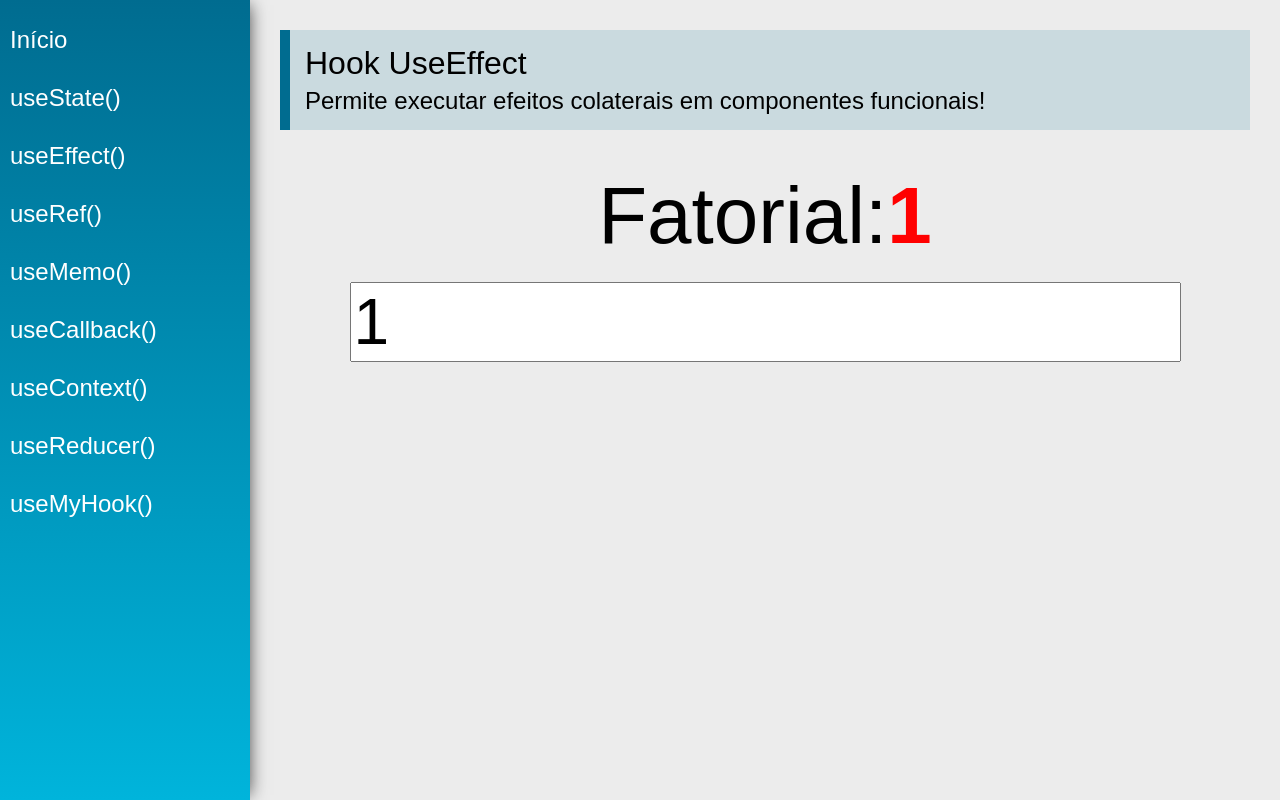
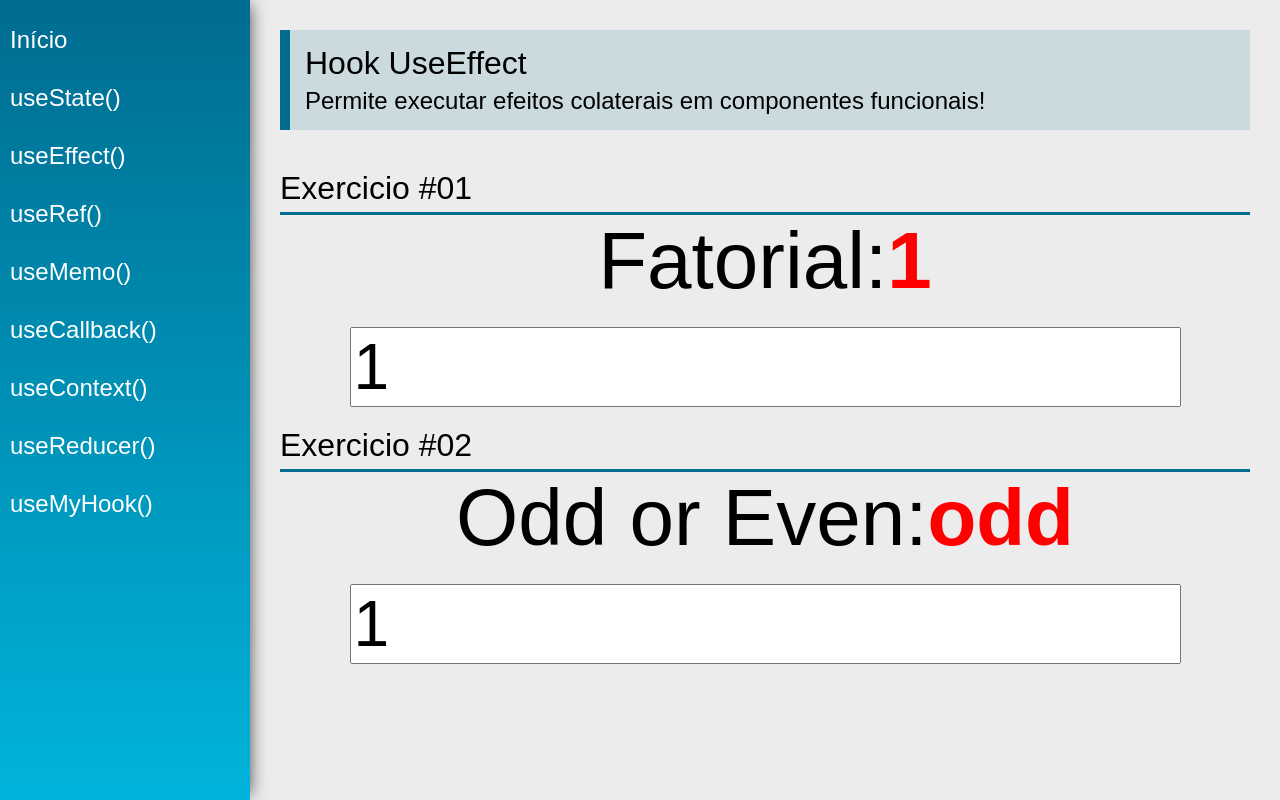
Before and after one commit to Norton794/hooks, a React (Create React App) app: page /useEffect in a window 1280 px wide. Built offline with nearby package versions, Linux system fonts and the light colour scheme.

Commit message:
odd or even challenge

```diff
--- a/src/views/examples/UseEffect.jsx
+++ b/src/views/examples/UseEffect.jsx
@@ -1,8 +1,8 @@
 import React, { useState, useEffect } from "react";
 import PageTitle from "../../components/layout/PageTitle";
-
+import SectionTitle from "../../components/layout/SectionTitle";
 function calcFatorial(n) {
-    const num = parseInt(n);
+  const num = parseInt(n);
   if (num < 0) {
     return -1;
   }
@@ -14,16 +14,34 @@ function calcFatorial(n) {
   return calcFatorial(num - 1) * num;
 }
 
+function oddOrEven(n) {
+  if (n % 2 === 0) {
+    return true;
+  } else {
+    return false;
+  }
+}
+
 const UseEffect = (props) => {
   const [number, setNumber] = useState(1);
   const [fatorial, setFatorial] = useState(1);
 
+  const [number2, setNumber2] = useState(1);
+  const [even, setEven] = useState(false);
+
   useEffect(() => {
-    setFatorial(calcFatorial(number))
+    setFatorial(calcFatorial(number));
     //   return () => {
     //       cleanup
     //   }
   }, [number]);
+
+  useEffect(() => {
+    setEven(oddOrEven(number2));
+    //   return () => {
+    //       cleanup
+    //   }
+  }, [number2]);
 
   return (
     <div className="UseEffect">
@@ -32,10 +50,13 @@ const UseEffect = (props) => {
         subtitle="Permite executar efeitos colaterais em componentes funcionais!"
       />
 
+      <SectionTitle title="Exercicio #01" />
       <div className="center">
         <div>
           <span className="text">Fatorial:</span>
-          <span className="text red">{fatorial === -1 ? "Não existe" : fatorial}</span>
+          <span className="text red">
+            {fatorial === -1 ? "Não existe" : fatorial}
+          </span>
         </div>
 
         <input
@@ -45,6 +66,21 @@ const UseEffect = (props) => {
           onChange={(e) => setNumber(e.target.value)}
         />
       </div>
+
+      <SectionTitle title="Exercicio #02" />
+      <div className="center">
+        <div>
+          <span className="text">Odd or Even:</span>
+          <span className="text red">{even === true ? "Even" : "odd"}</span>
+        </div>
+
+        <input
+          type="number"
+          className="input"
+          value={number2}
+          onChange={(e) => setNumber2(e.target.value)}
+        />
+      </div>
     </div>
   );
 };
```
